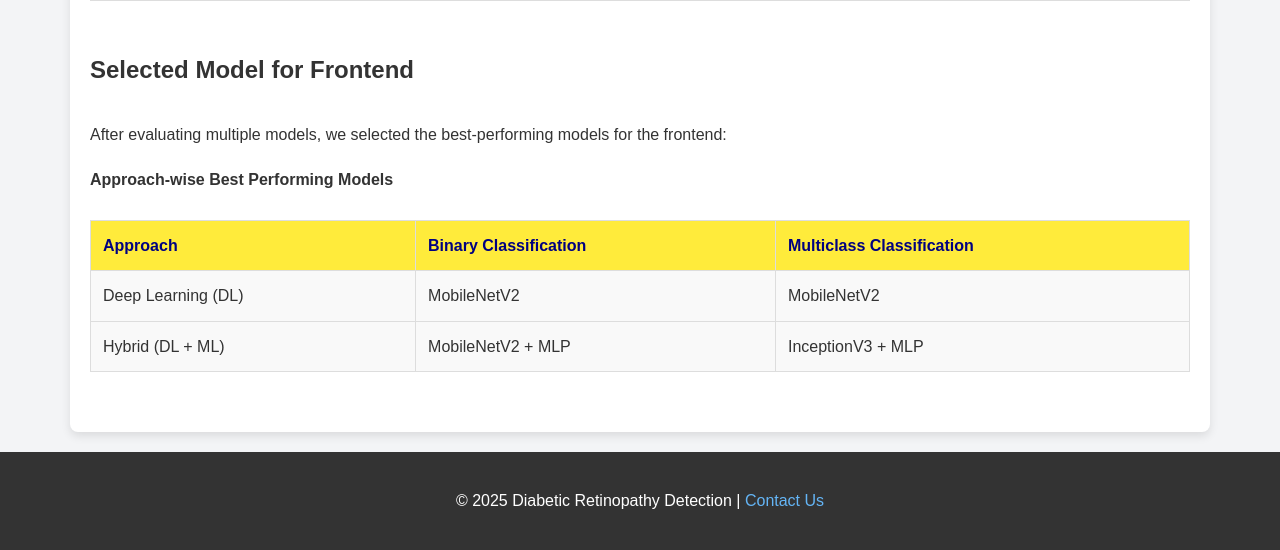
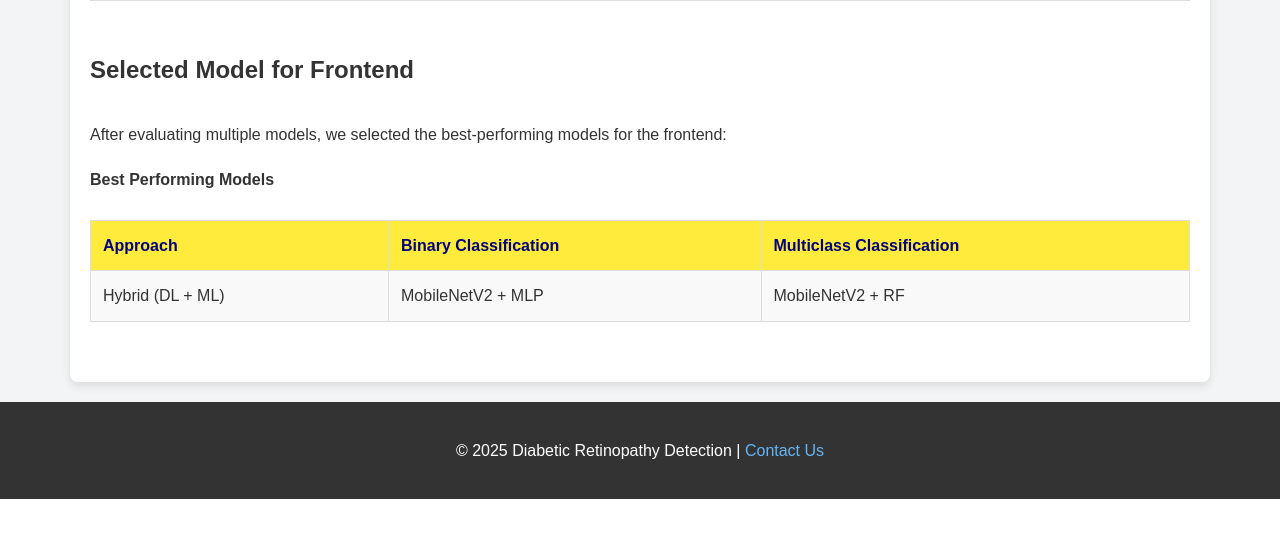
Before and after one commit to Abhishek18141/DR-Insight, a Flask app: page /About_Project in a window 1280 px wide. Shown: the part 3394-3944 px from the top of the page. After the commit the page ends 3893 px from the top, so only its background shows below. Run offline with Flask 3, Linux system fonts and the light colour scheme.

Commit message:
Update About_Project.html

```diff
--- a/templates/About_Project.html
+++ b/templates/About_Project.html
@@ -389,7 +389,7 @@
 
         <h4>Selected Model for Frontend</h4>
         <p>After evaluating multiple models, we selected the best-performing models for the frontend:</p>
-        <h5>Approach-wise Best Performing Models</h5>
+        <h5>Best Performing Models</h5>
         <div class="selected_model">
             <table>
                 <thead>
@@ -401,14 +401,9 @@
                 </thead>
                 <tbody>
                     <tr>
-                        <td>Deep Learning (DL)</td>
-                        <td>MobileNetV2</td>
-                        <td>MobileNetV2</td>
-                    </tr>
-                    <tr>
                         <td>Hybrid (DL + ML)</td>
                         <td>MobileNetV2 + MLP</td>
-                        <td>InceptionV3 + MLP</td>
+                        <td>MobileNetV2 + RF</td>
                     </tr>
                 </tbody>
             </table>
```
